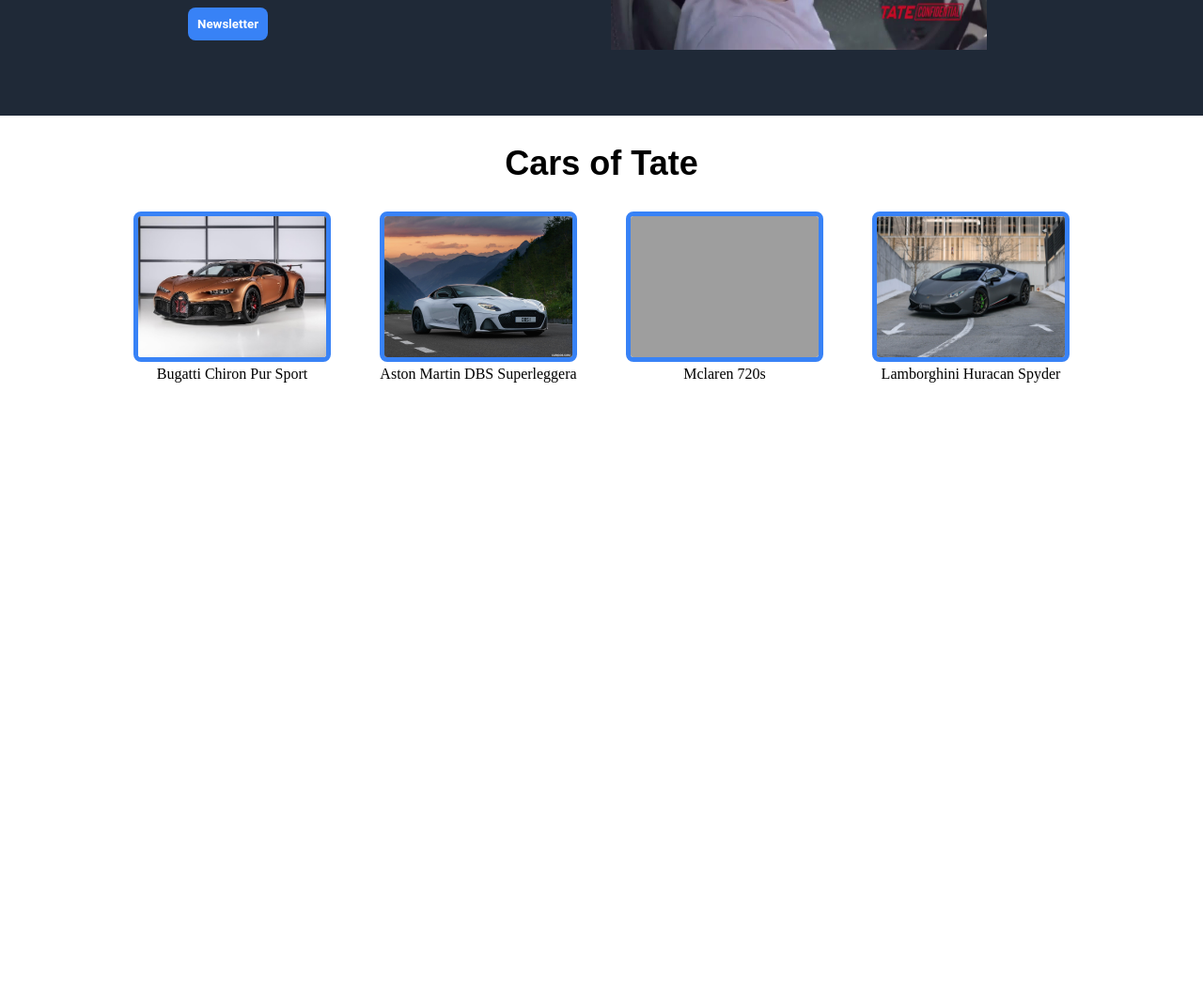
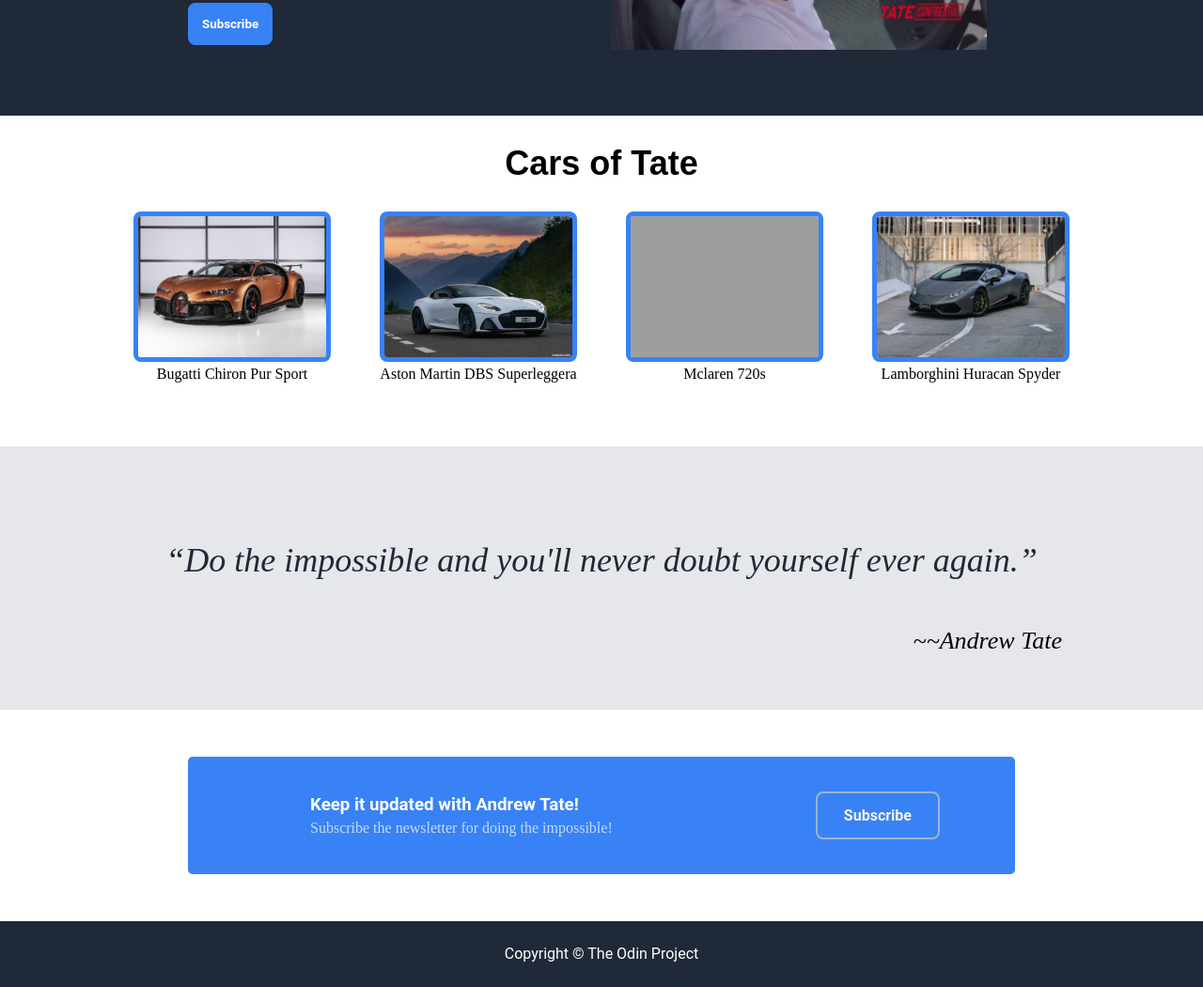
Before and after one commit to Emil-Wilson1/TopG, a plain HTML site: page index.html in a window 1280 px wide. Shown: the part 377-1427 px from the top of the page at 94% size. Before the commit the page ends 800 px from the top, so only its background shows below. Drawn offline with Linux system fonts and the light colour scheme; grey boxes are pictures that could not be loaded.

Commit message:
Completed the project

```diff
--- a/index.html
+++ b/index.html
@@ -4,7 +4,7 @@
     <meta charset="UTF-8">
     <meta http-equiv="X-UA-Compatible" content="IE=edge">
     <meta name="viewport" content="width=device-width, initial-scale=1.0">
-    <title>Document</title>
+    <title>Andrew Tate</title>
     <link rel="stylesheet" href="style.css">
 </head>
 <body>
@@ -15,9 +15,9 @@
                 <Img class="dim2" src="/images/images.jpg">
                 </div>
                 <div class="links">
-                    <a href="#">About</a>
-                    <a href="#">Contact</a>
-                    <a href="#">Feedback</a>
+                    <a href="https://en.wikipedia.org/wiki/Andrew_Tate">About</a>
+                    <a href="https://cobratate.com/contact">Contact</a>
+                    <a href="https://www.hu2.io/">Join</a>
                  </div>
             </nav>
             <div class="main-content">
@@ -25,7 +25,7 @@
                 <h1>Personal website of Andrew Tate</h1>
                 <p class="para">Emory Andrew Tate III (born December 1, 1986)
                     is an American-British social media personality, businessman, and former professional kickboxer. </p>
-                    <button type="button">Newsletter</button>
+                    <button type="button">Subscribe</button>
                 </div>
                     <div class="car">
         <img class ="tate" src="/images/car.jpg">
@@ -55,8 +55,24 @@
               </div>
            </div>
        </div>
-
-
+       <div class="qoute">
+        <div class="text-qoute">“Do the impossible and you'll never doubt yourself ever again.”</div>
+        <div class="who">~~Andrew Tate</div>
+       </div>
+       <div class="newsletter">
+        <div class="news-item news-text">
+            <h3>Keep it updated with Andrew Tate!</h3>
+            <p>Subscribe the newsletter for doing the impossible!</p>
+        </div>
+        <div class="new-item news-button">
+            <button type="button">Subscribe</button>
+        </div>
+    </div>
+    <footer>
+    <div class="footer">
+        <p class="foot">Copyright © The Odin Project</p>
+    </div>
+</footer>
 
 
 
--- a/style.css
+++ b/style.css
@@ -73,7 +73,7 @@ button{
 text-align: left;
 border: none;
 background: #3882f6;
-padding: 10px;
+padding: 15px;
 border-radius: 8px;
 color: #fff;
 font-family: 'Roboto', arial;
@@ -81,6 +81,7 @@ text-decoration: none;
 font-weight: bold;
 display: flex;
 justify-content: flex-start;
+cursor: pointer;
 }
 h2{
     font-family: sans-serif;
@@ -91,6 +92,7 @@ h2{
     display: flex;
     justify-content: center;
     gap: 52px;
+    height: 250px;
 
 
 }
@@ -105,3 +107,71 @@ h2{
     border-radius: 8px;
     border-width: 5px;
 }
+.qoute{
+    background: #e5e7eb;
+    text-align: center;
+    width: 100%;
+    height: 180px;
+    padding-top: 100px;
+}
+.text-qoute{
+    font-size: 36px;
+    font-style: italic;
+    color:#1F2937;
+}
+.who{
+    text-align: end;
+    padding-right: 150px;
+    padding-top: 50px;
+    font-size: 26px;
+    font-style: oblique;
+}
+.newsletter{
+    background-color: #3882F6 ;
+    margin: 50px 200px;
+    padding: 10px 80px;
+    display: flex;
+    align-items: center;
+    border-radius: 5px;
+    border-color: none;
+}
+
+.news-item {
+    flex: 1;
+}
+
+.news-text {
+    text-align: left;
+}
+
+.news-text p {
+    color: #fff;
+    opacity: 0.7;
+    margin: 5px 30px 30px 50px;
+}
+
+h3 {
+    color: #fff;
+    font-family: 'Roboto', arial;
+    padding: 0;
+    margin: 30px 0px 0px 50px;
+}
+
+.news-button button {
+    border: 2px solid #9cb2d1;
+    background-color:#3882F6;
+    color:#f0f2f4;
+    padding: 14px 28px;
+    font-size: 16px;
+    cursor: pointer;
+}
+.footer {
+    background-color: #1F2937;
+    color: #fff;
+    font-family: 'Roboto', arial;
+    height: 70px;
+
+}
+.foot{
+    padding-top: 25px;
+}
```
Lines whose indentation alone changed are shown as unchanged.
